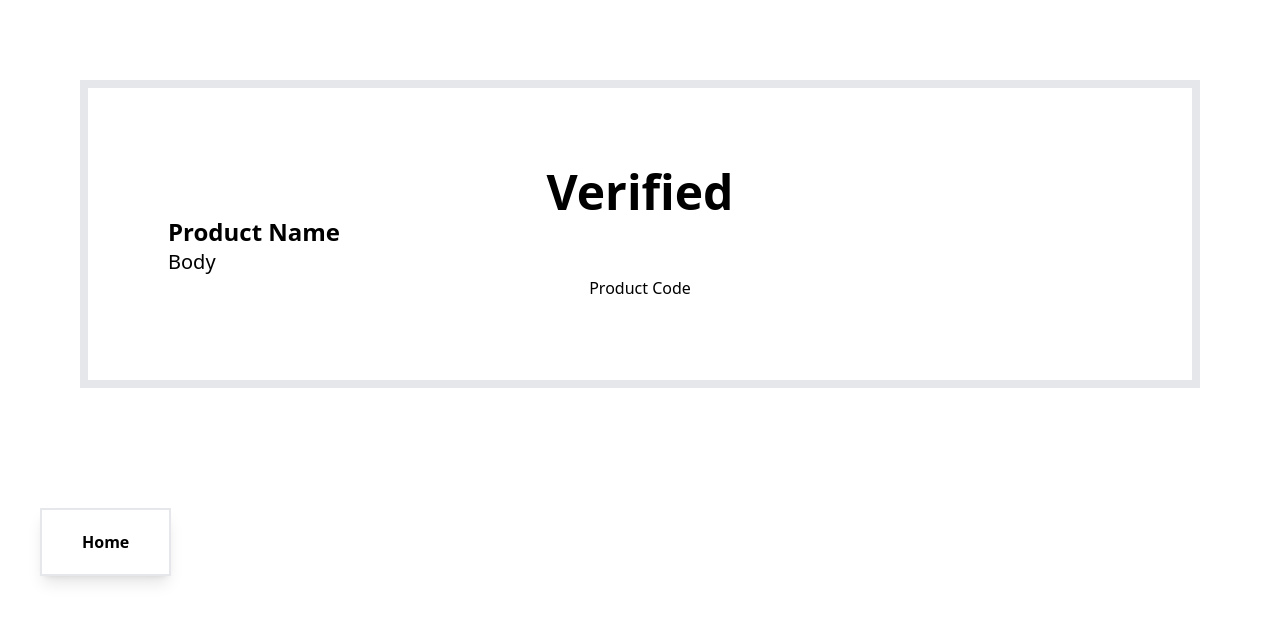
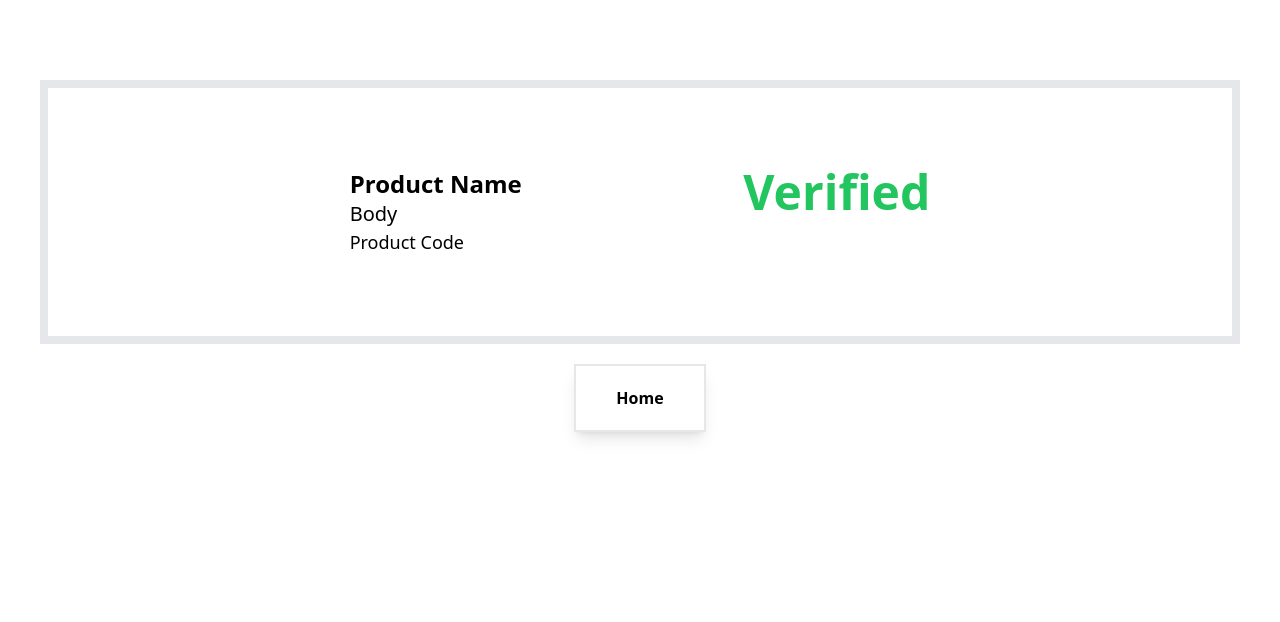
Before and after one commit to Ram-Gnaneshwaran/FPIS, a React (Vite) app in the folder client/: page /verified in a window 1280 px wide. Shown: the top 622 px of the page. Built offline with nearby package versions, Linux system fonts and the light colour scheme.

Commit message:
Verified Page

```diff
--- a/client/pages/CodePage.jsx
+++ b/client/pages/CodePage.jsx
@@ -11,7 +11,7 @@ export default function CodePage() {
 
           {/* Heading Contatiner */}
           <div className=" flex justify-center text-white font-bold ">
-              <h1 className=" p-10 m-10 bg-blue-700 shadow-lg border-2 text-7xl text-center">Enter the code</h1>
+              <h1 className=" p-10 m-10 bg-blue-700 shadow-lg border-2 text-7xl text-center">Enter the code|</h1>
           </div>
 
           {/* Input  Contatiner */}
--- a/client/pages/VerifiedPage.jsx
+++ b/client/pages/VerifiedPage.jsx
@@ -1,19 +1,41 @@
 import React from 'react'
 import { Link } from 'react-router-dom'
+import Normal_Button from '../src/components/Normal_Button'
 
 export default function Verified() {
+
+
   return (
       <>
-      <div className="flex flex-col justify-center p-20 m-20 border-8">
-        <h1 className="font-bold text-5xl text-center ">Verified</h1>
-        <div className="font-bold text-2xl">Product Name</div>
-        <div className='text-xl'>Body</div>
-        <div className="text-center">Product Code</div>
+      {/* Page Contatiner */}
+      <div className="flex justify-evenly p-20 mt-20 mx-10 border-8">
+
+        <div className="flex flex-col">
+          {/* Product Name */}
+          <div className="font-bold text-2xl">Product Name</div>
+
+          {/* Product Description */}
+          <div className='text-xl'>Body</div>
+
+          {/* Product Code */}
+          <div className="text-lg">Product Code</div>
+
+        </div>
+
+        {/* Verified Contatiner */}
+        <div className="flex">
+          <h1 className="font-bold text-5xl text-green-500">Verified</h1>
+        </div>
+
       </div>
 
-      <Link to="/">
-        <button className="text-black bg-white font-bold px-10 py-5 m-10 shadow-lg border-2 hover:rounded-3xl hover:bg-blue-700 hover:text-white transition-all duration-500">Home</button>
+      {/* Home Button Contatiner */}
+      <div className="flex justify-center">
+        <Link to="/">
+          <Normal_Button title="Home"></Normal_Button>
         </Link>
+      </div>
+
 
       </>
 
```
